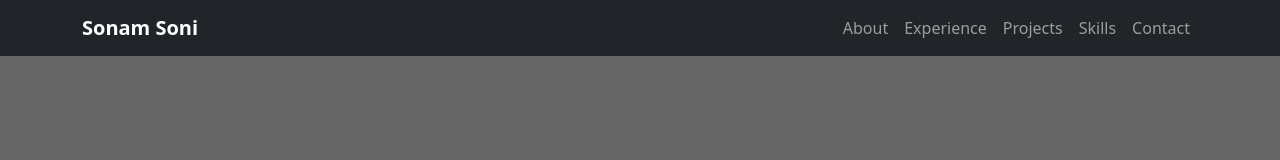
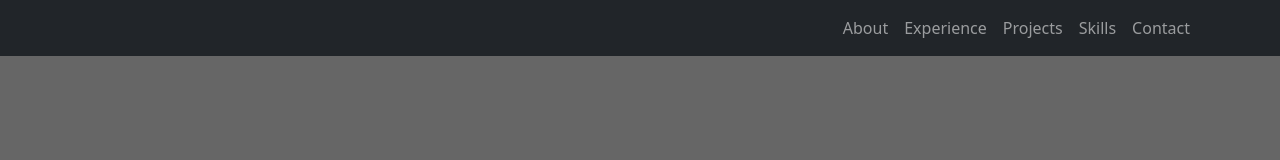
Before and after one commit to deepaksingh8287/my-sample-portfolio, a plain HTML site: page index.html in a window 1280 px wide. Shown: the top 160 px of the page. Drawn offline with nearby package versions, Linux system fonts and the light colour scheme.

Commit message:
Update index.html

```diff
--- a/index.html
+++ b/index.html
@@ -15,7 +15,6 @@
     <!-- Navigation Bar -->
     <nav class="navbar navbar-expand-lg navbar-dark bg-dark fixed-top">
         <div class="container">
-            <a class="navbar-brand" href="#">Sonam Soni</a>
             <button class="navbar-toggler" type="button" data-bs-toggle="collapse"
                 data-bs-target="#navbarSupportedContent">
                 <span class="navbar-toggler-icon"></span>
@@ -355,4 +354,5 @@
         crossorigin="anonymous"></script>
 </body>
 
+
 </html>
```
